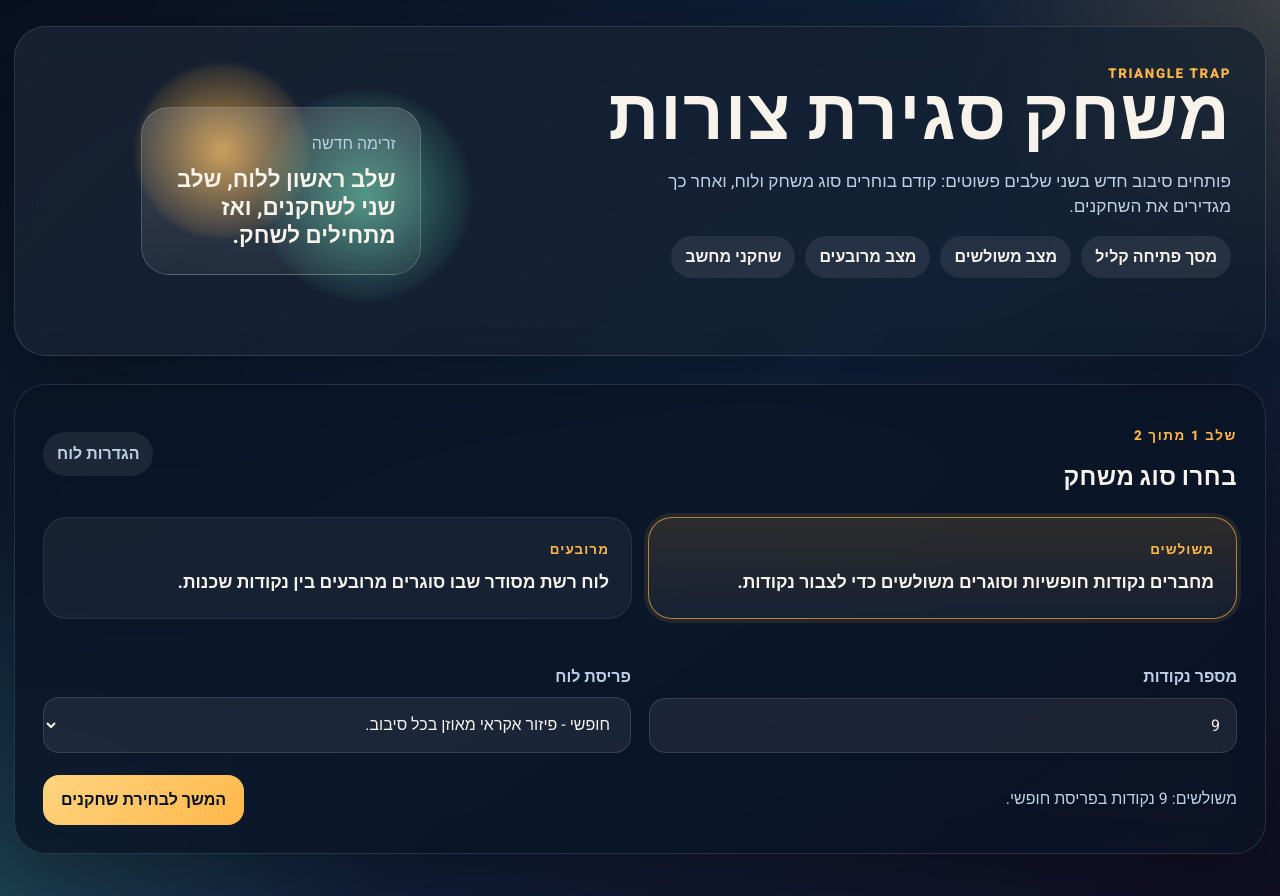
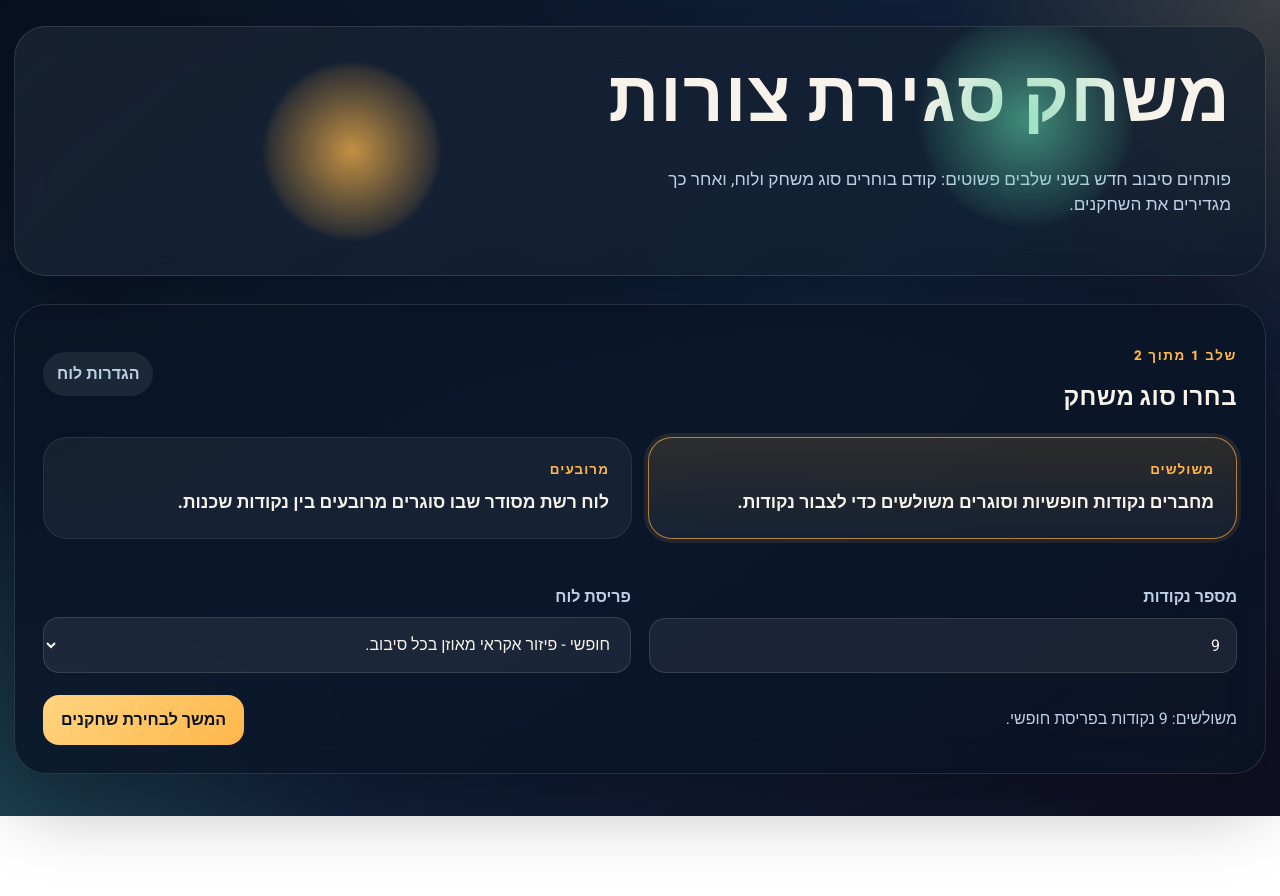
Before and after one commit to itzhakstern/triangle-trap, a website with bundled scripts: page index.html in a window 1280 px wide. After the commit the page ends 816 px from the top, so only its background shows below. Built offline with nearby package versions, Linux system fonts and the light colour scheme.

Commit message:
fix readme

```diff
--- a/src/styles/main.css
+++ b/src/styles/main.css
@@ -82,9 +82,7 @@ button:hover {
 .hero {
   position: relative;
   overflow: hidden;
-  display: grid;
-  grid-template-columns: 1.2fr 0.8fr;
-  gap: 24px;
+  display: block;
   padding: 34px;
   border-radius: var(--radius-xl);
   background:
@@ -124,13 +122,6 @@ button:hover {
   letter-spacing: 0.12em;
 }
 
-.hero-badges {
-  display: flex;
-  flex-wrap: wrap;
-  gap: 10px;
-}
-
-.hero-badges span,
 .player-chip {
   padding: 9px 14px;
   border-radius: 999px;
@@ -139,32 +130,12 @@ button:hover {
   font-weight: 700;
 }
 
-.hero-preview {
+.hero-copy {
   position: relative;
-  min-height: 260px;
+  min-height: 180px;
   display: grid;
-  place-items: center;
-}
-
-.preview-card {
-  position: relative;
-  z-index: 2;
-  max-width: 280px;
-  padding: 24px;
-  border-radius: 28px;
-  background: linear-gradient(180deg, rgba(255, 255, 255, 0.16), rgba(255, 255, 255, 0.06));
-  border: 1px solid rgba(255, 255, 255, 0.18);
-}
-
-.preview-card span {
-  display: block;
-  margin-bottom: 10px;
-  color: var(--text-soft);
-}
-
-.preview-card strong {
-  font-size: 1.4rem;
-  line-height: 1.25;
+  align-content: center;
+  gap: 16px;
 }
 
 .preview-orb {
@@ -627,7 +598,6 @@ canvas {
 }
 
 @media (max-width: 1120px) {
-  .hero,
   .game-layout {
     grid-template-columns: 1fr;
   }
--- a/src/ui/app.js
+++ b/src/ui/app.js
@@ -133,25 +133,12 @@ function createLandingScreen() {
   section.innerHTML = `
     <div class="hero">
       <div class="hero-copy">
-        <span class="eyebrow">Triangle Trap</span>
         <h1>משחק סגירת צורות</h1>
         <p>
           פותחים סיבוב חדש בשני שלבים פשוטים: קודם בוחרים סוג משחק ולוח, ואחר כך מגדירים את השחקנים.
         </p>
-        <div class="hero-badges">
-          <span>מסך פתיחה קליל</span>
-          <span>מצב משולשים</span>
-          <span>מצב מרובעים</span>
-          <span>שחקני מחשב</span>
-        </div>
-      </div>
-      <div class="hero-preview">
         <div class="preview-orb orb-a"></div>
         <div class="preview-orb orb-b"></div>
-        <div class="preview-card">
-          <span>זרימה חדשה</span>
-          <strong>שלב ראשון ללוח, שלב שני לשחקנים, ואז מתחילים לשחק.</strong>
-        </div>
       </div>
     </div>
     <div class="setup-shell">
```
Also changed, not shown: README.md.
